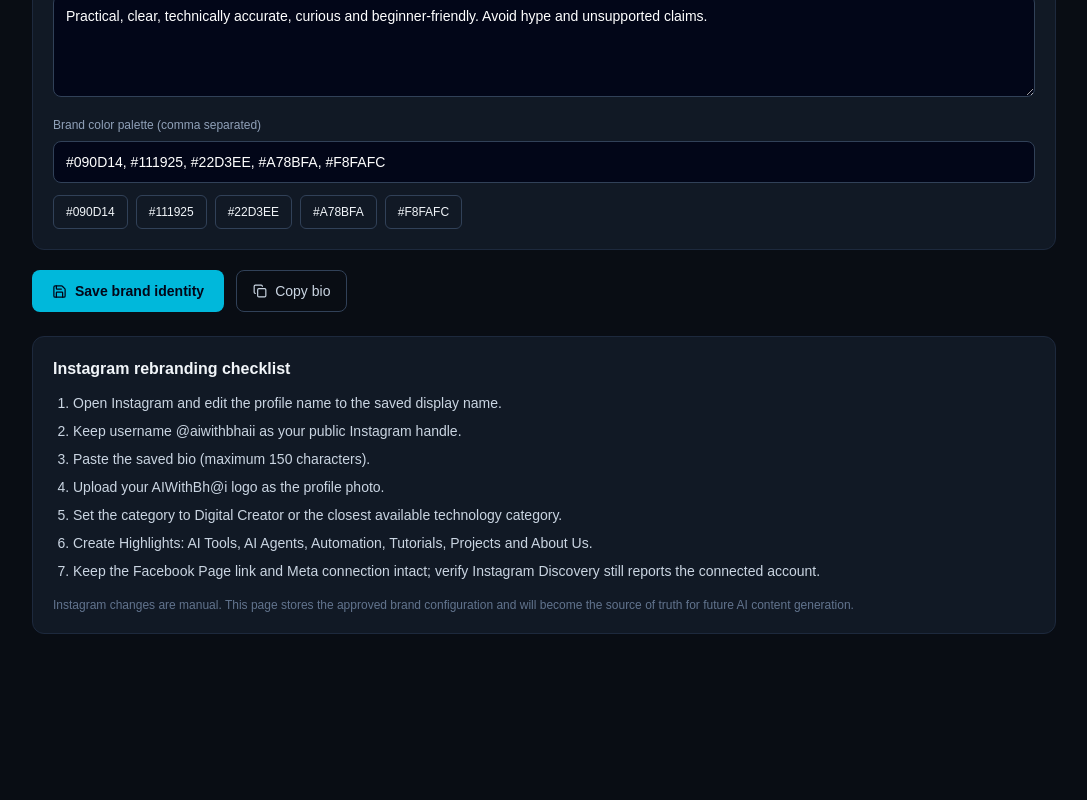
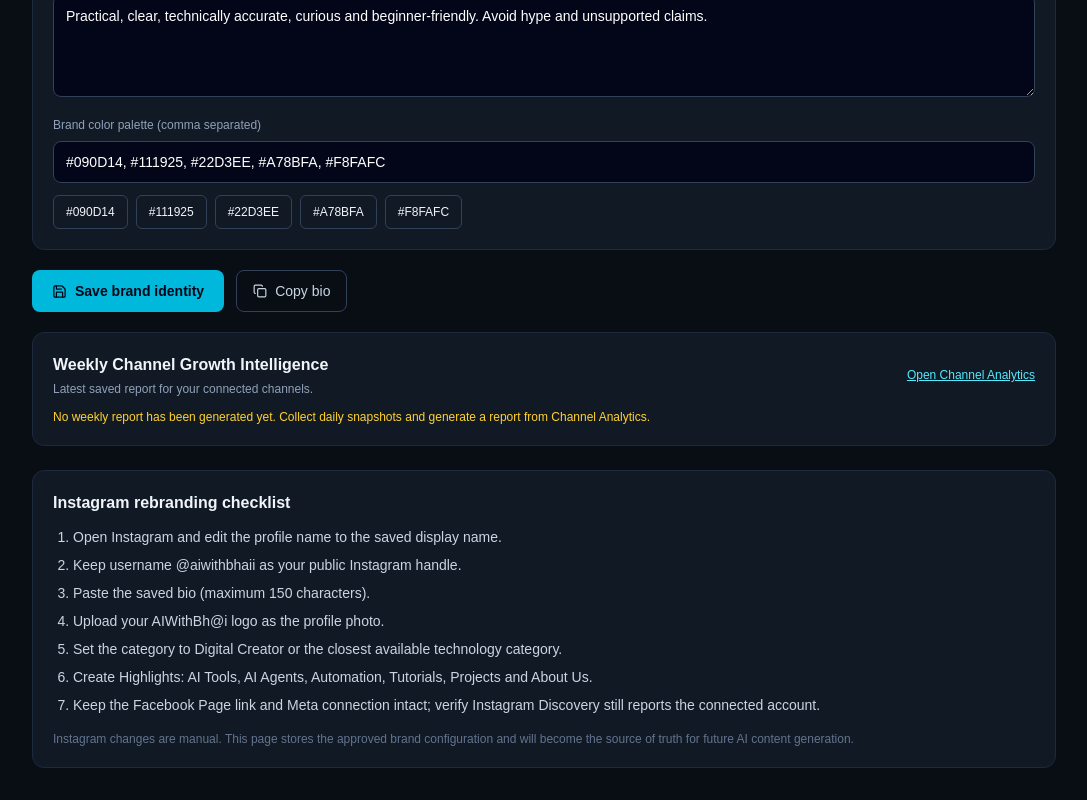
Before and after one commit to automationraks/yt-aiwithbhai, a Next.js app: page /brand-identity in a window 1280 px wide. Shown: the part 1048-1848 px from the top of the page, without its empty margins (96-1183 px from the left). Before the commit the page ends 1714 px from the top, so only its background shows below. Built offline with nearby package versions, Linux system fonts and the light colour scheme; no server answers.

Commit message:
Surface weekly growth intelligence in Brand Identity

```diff
--- a/src/app/brand-identity/page.tsx
+++ b/src/app/brand-identity/page.tsx
@@ -25,7 +25,8 @@ export default function BrandIdentityPage() {
   const [notice,setNotice] = useState("");
   const [pillars,setPillars] = useState("AI Tools, AI Agents, Automation, Tutorials, Projects");
   const [palette,setPalette] = useState("#090D14, #111925, #22D3EE, #A78BFA, #F8FAFC");
-  useEffect(()=>{(async()=>{try{const r=await fetch("/api/brand-identity",{cache:"no-store"});const d=await r.json();if(!r.ok)throw new Error(d.error||"Could not load brand settings.");const p={...initial,...d.profile};setProfile(p);setPillars((p.brand_pillars||[]).join(", "));setPalette((p.color_palette||[]).join(", "));}catch(e){setError(e instanceof Error?e.message:"Could not load brand settings.");}finally{setLoading(false);}})();},[]);
+  const [weeklyReport,setWeeklyReport] = useState<any>(null);
+  useEffect(()=>{(async()=>{try{const r=await fetch("/api/brand-identity",{cache:"no-store"});const d=await r.json();if(!r.ok)throw new Error(d.error||"Could not load brand settings.");const p={...initial,...d.profile};setProfile(p);setPillars((p.brand_pillars||[]).join(", "));setPalette((p.color_palette||[]).join(", "));const growth=await fetch("/api/channel-analytics/history",{cache:"no-store"});if(growth.ok){const gd=await growth.json();setWeeklyReport(gd.reports?.[0]?.report??null);}}catch(e){setError(e instanceof Error?e.message:"Could not load brand settings.");}finally{setLoading(false);}})();},[]);
   function update<K extends keyof Profile>(key:K,value:Profile[K]){setProfile(p=>({...p,[key]:value}));}
   async function save(){setSaving(true);setError("");setNotice("");try{const r=await fetch("/api/brand-identity",{method:"PUT",headers:{"Content-Type":"application/json"},body:JSON.stringify({...profile,brand_pillars:pillars.split(",").map(x=>x.trim()).filter(Boolean),color_palette:palette.split(",").map(x=>x.trim()).filter(Boolean)})});const d=await r.json();if(!r.ok)throw new Error(d.error||"Could not save brand identity.");setProfile({...initial,...d.profile});setNotice("Brand identity saved in Supabase.");}catch(e){setError(e instanceof Error?e.message:"Could not save brand identity.");}finally{setSaving(false);}}
   const bioLength=profile.bio.length;
@@ -40,6 +41,7 @@ export default function BrandIdentityPage() {
       <section className={panel+" mt-5"}><h2 className="mb-4 font-semibold">Brand guidelines</h2><label className="block text-xs text-slate-400">Content pillars (comma separated)<input value={pillars} onChange={e=>setPillars(e.target.value)} className="mt-2 w-full rounded-lg border border-slate-700 bg-slate-950 px-3 py-2.5 text-sm text-white"/></label><label className="mt-4 block text-xs text-slate-400">Brand voice and content rules<textarea rows={4} value={profile.voice_guidelines} onChange={e=>update("voice_guidelines",e.target.value)} className="mt-2 w-full rounded-lg border border-slate-700 bg-slate-950 px-3 py-2.5 text-sm text-white"/></label><label className="mt-4 block text-xs text-slate-400">Brand color palette (comma separated)<input value={palette} onChange={e=>setPalette(e.target.value)} className="mt-2 w-full rounded-lg border border-slate-700 bg-slate-950 px-3 py-2.5 text-sm text-white"/></label><div className="mt-3 flex flex-wrap gap-2">{palette.split(",").map(x=>x.trim()).filter(Boolean).map(color=><span key={color} className="rounded-md border border-slate-700 px-3 py-2 text-xs">{color}</span>)}</div></section>
       <div className="mt-5 flex flex-wrap gap-3"><button onClick={()=>void save()} disabled={saving} className="inline-flex items-center gap-2 rounded-lg bg-cyan-500 px-5 py-2.5 text-sm font-semibold text-slate-950 disabled:opacity-50">{saving?<Loader2 size={15} className="animate-spin"/>:<Save size={15}/>}Save brand identity</button><button onClick={()=>void navigator.clipboard?.writeText(profile.bio)} className="inline-flex items-center gap-2 rounded-lg border border-slate-700 px-4 py-2.5 text-sm text-slate-300"><Copy size={14}/>Copy bio</button></div>
     </>}
+    <section className={panel+" mt-5"}><div className="flex flex-wrap items-center justify-between gap-2"><div><h2 className="font-semibold">Weekly Channel Growth Intelligence</h2><p className="mt-1 text-xs text-slate-400">Latest saved report for your connected channels.</p></div><Link href="/channel-analytics" className="text-xs text-cyan-300 underline">Open Channel Analytics</Link></div>{weeklyReport?<><p className="mt-3 text-xs text-slate-300">{weeklyReport.summary}</p><div className="mt-2 text-[10px] text-slate-500">Generated by: {weeklyReport.generatedBy||"rules fallback"} · {weeklyReport.generatedAt?new Date(weeklyReport.generatedAt).toLocaleString():""}</div><ul className="mt-3 list-disc space-y-2 pl-5 text-xs text-slate-300">{(weeklyReport.recommendations||[]).map((item:string,i:number)=><li key={i}>{item}</li>)}</ul></>:<p className="mt-3 text-xs text-amber-300">No weekly report has been generated yet. Collect daily snapshots and generate a report from Channel Analytics.</p>}</section>
     <section className={panel+" mt-6"}><h2 className="mb-3 font-semibold">Instagram rebranding checklist</h2><ol className="list-decimal space-y-2 pl-5 text-sm text-slate-300"><li>Open Instagram and edit the profile name to the saved display name.</li><li>Keep username @aiwithbhaii as your public Instagram handle.</li><li>Paste the saved bio (maximum 150 characters).</li><li>Upload your AIWithBh@i logo as the profile photo.</li><li>Set the category to Digital Creator or the closest available technology category.</li><li>Create Highlights: AI Tools, AI Agents, Automation, Tutorials, Projects and About Us.</li><li>Keep the Facebook Page link and Meta connection intact; verify Instagram Discovery still reports the connected account.</li></ol><p className="mt-4 text-xs text-slate-500">Instagram changes are manual. This page stores the approved brand configuration and will become the source of truth for future AI content generation.</p></section>
   </div></main>;
 }
```
